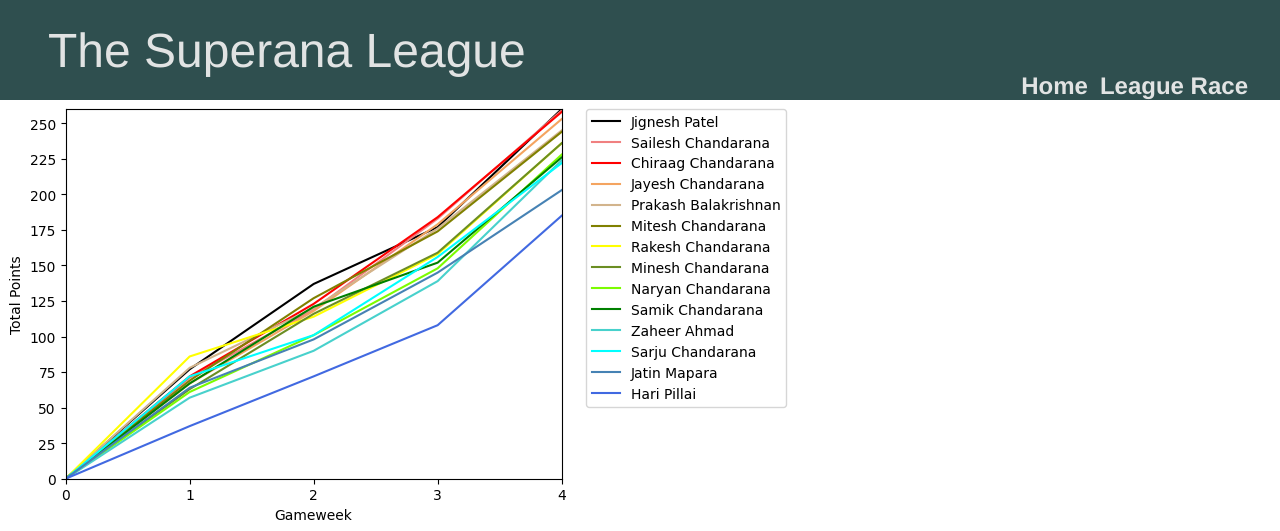
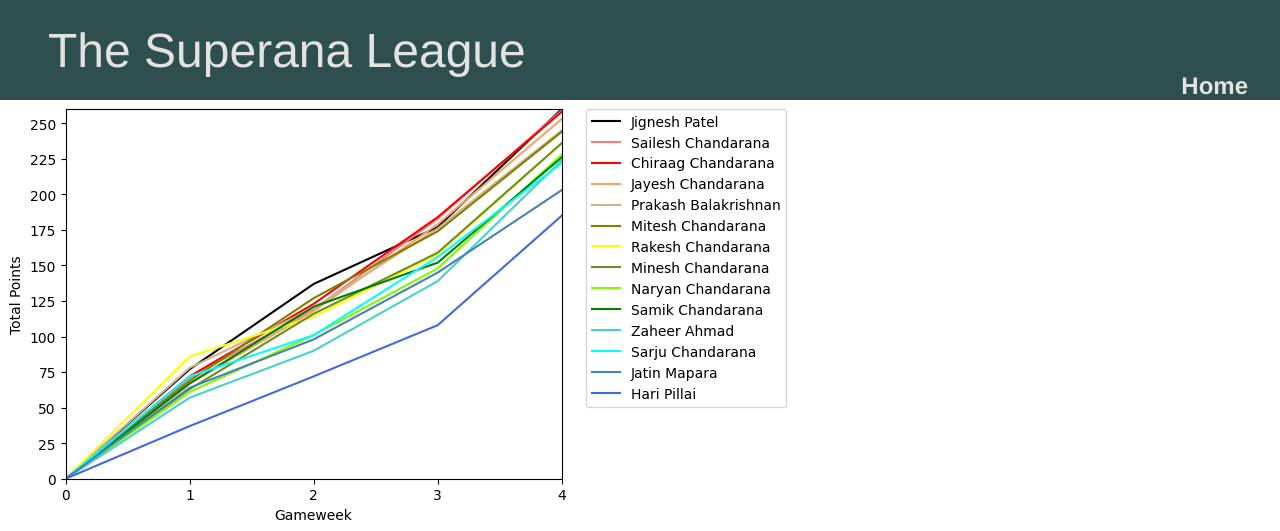
Before and after one commit to Chigzzer/FPL-mini-league, a Flask app: template templates/race.html in a window 1280 px wide. Shown: the top 531 px of the page. Run offline with Flask 3, Linux system fonts and the light colour scheme; the template is opened without the code that fills it, so the values that code supplies are empty.

Commit message:
Updated Template

```diff
--- a/templates/template.html
+++ b/templates/template.html
@@ -12,7 +12,7 @@
         <div class="title"><p>The Superana League</p></div>
         <div class="links">
             <a href="/">Home</a>
-            <a href="race">League Race</a>
+            <!---<a href="race">League Race</a>>--->
         </div>
     </div>
 
```
